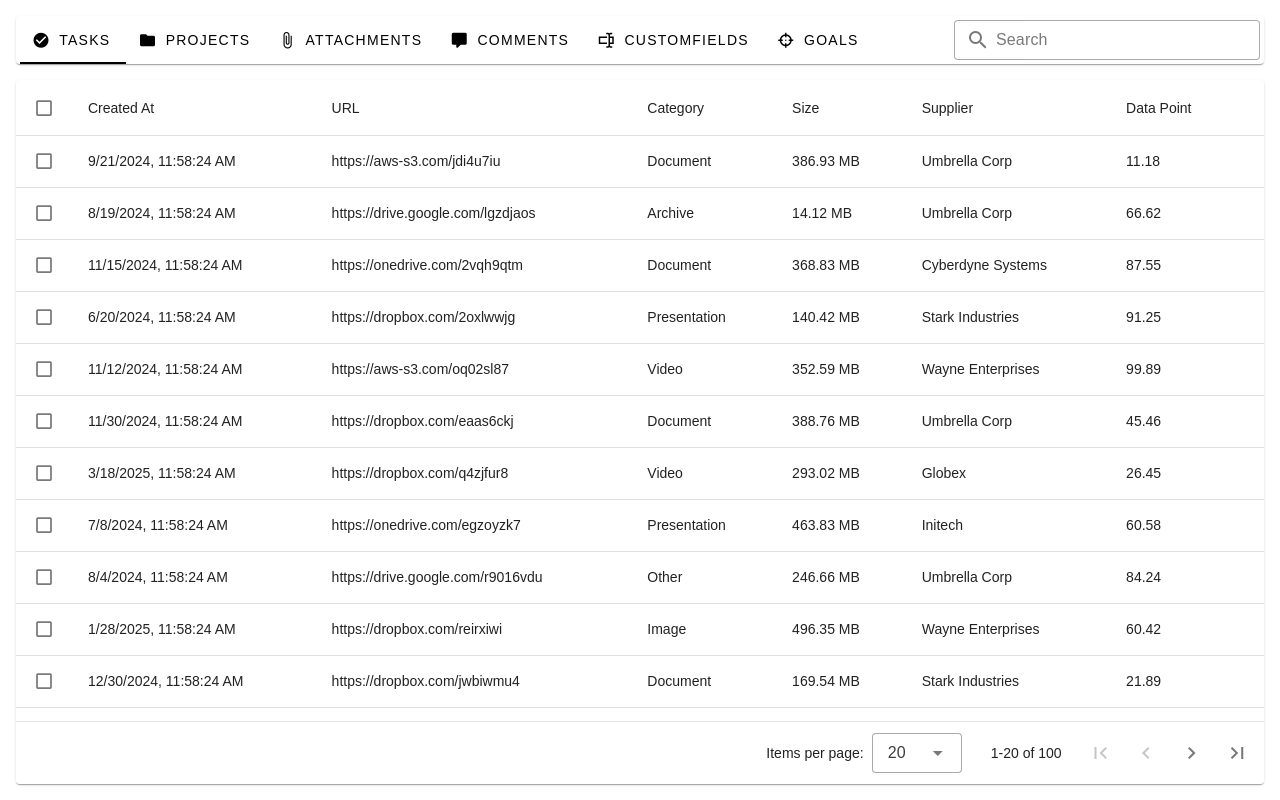
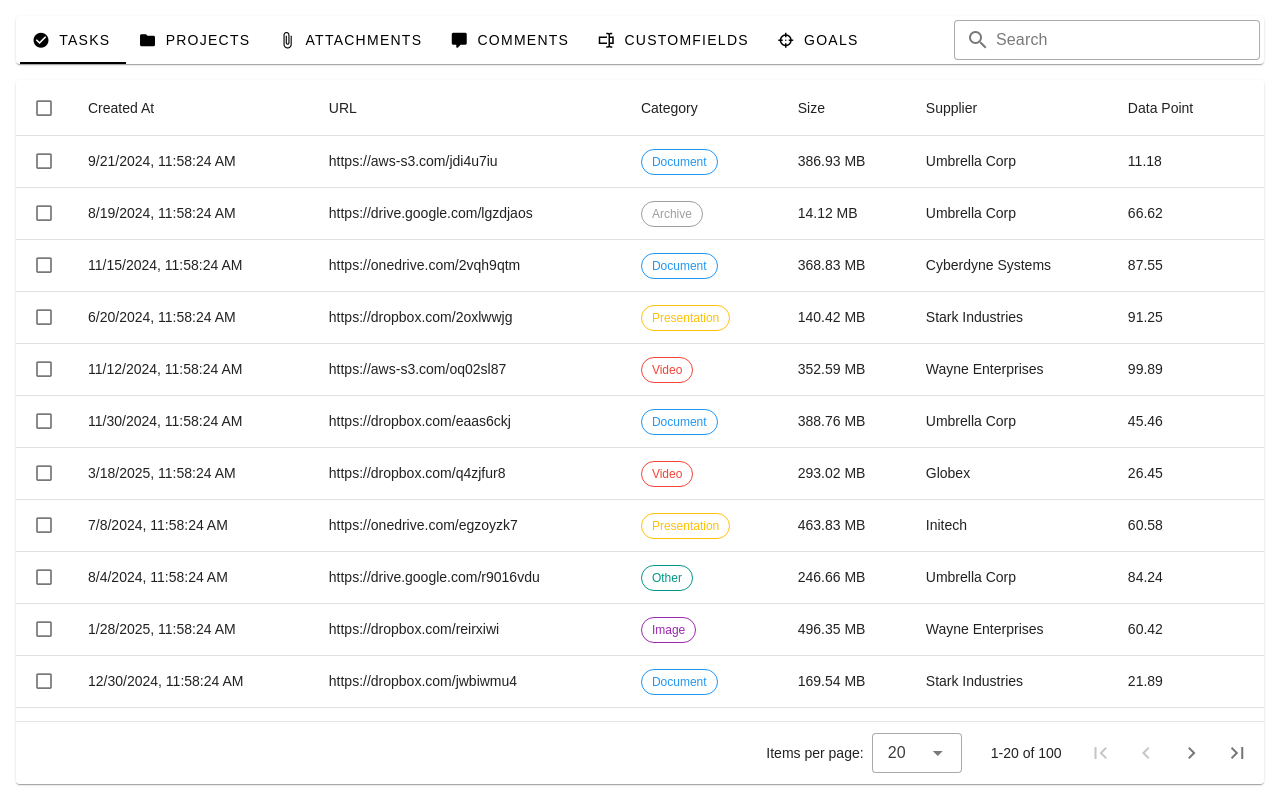
Before and after one commit to mihailo-obradovic/pro-backup-nuxt, a Nuxt app: page /Home in a window 1280 px wide. Built offline with nearby package versions, Linux system fonts and the light colour scheme.

Commit message:
Implement chips

```diff
--- a/pages/Home.vue
+++ b/pages/Home.vue
@@ -54,6 +54,18 @@
         <template #item.size="{ item }">
           {{ formatFileSize(item.size) }}
         </template>
+
+        <!-- Custom formatting for category with chips -->
+        <template #item.category="{ item }">
+          <v-chip
+            :color="getCategoryColor(item.category)"
+            size="small"
+            class="text-capitalize"
+            variant="outlined"
+          >
+            {{ item.category }}
+          </v-chip>
+        </template>
       </v-data-table>
     </v-card>
   </v-container>
@@ -88,6 +100,22 @@
   else if (bytes < 1048576) return (bytes / 1024).toFixed(2) + ' KB';
   else if (bytes < 1073741824) return (bytes / 1048576).toFixed(2) + ' MB';
   else return (bytes / 1073741824).toFixed(2) + ' GB';
+}
+
+// Category color mapping
+const categoryColors = reactive({
+  Document: 'blue',
+  Image: 'purple',
+  Video: 'red',
+  Spreadsheet: 'green',
+  Presentation: 'amber',
+  Archive: 'grey',
+  Other: 'teal'
+});
+
+// Function to get color for a category
+function getCategoryColor(category) {
+  return categoryColors[category];
 }
 
 // Generate 100 dummy records
```
